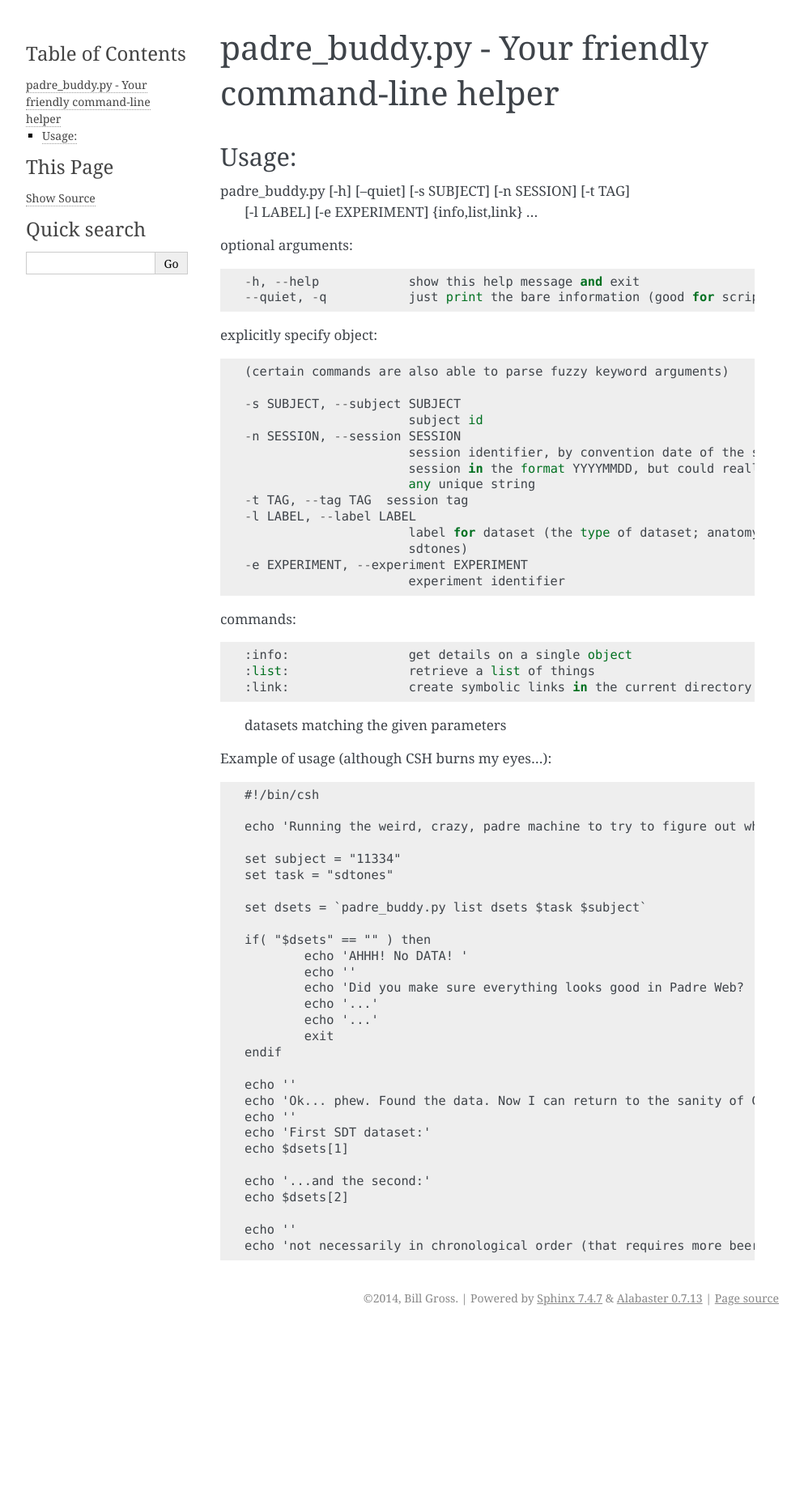
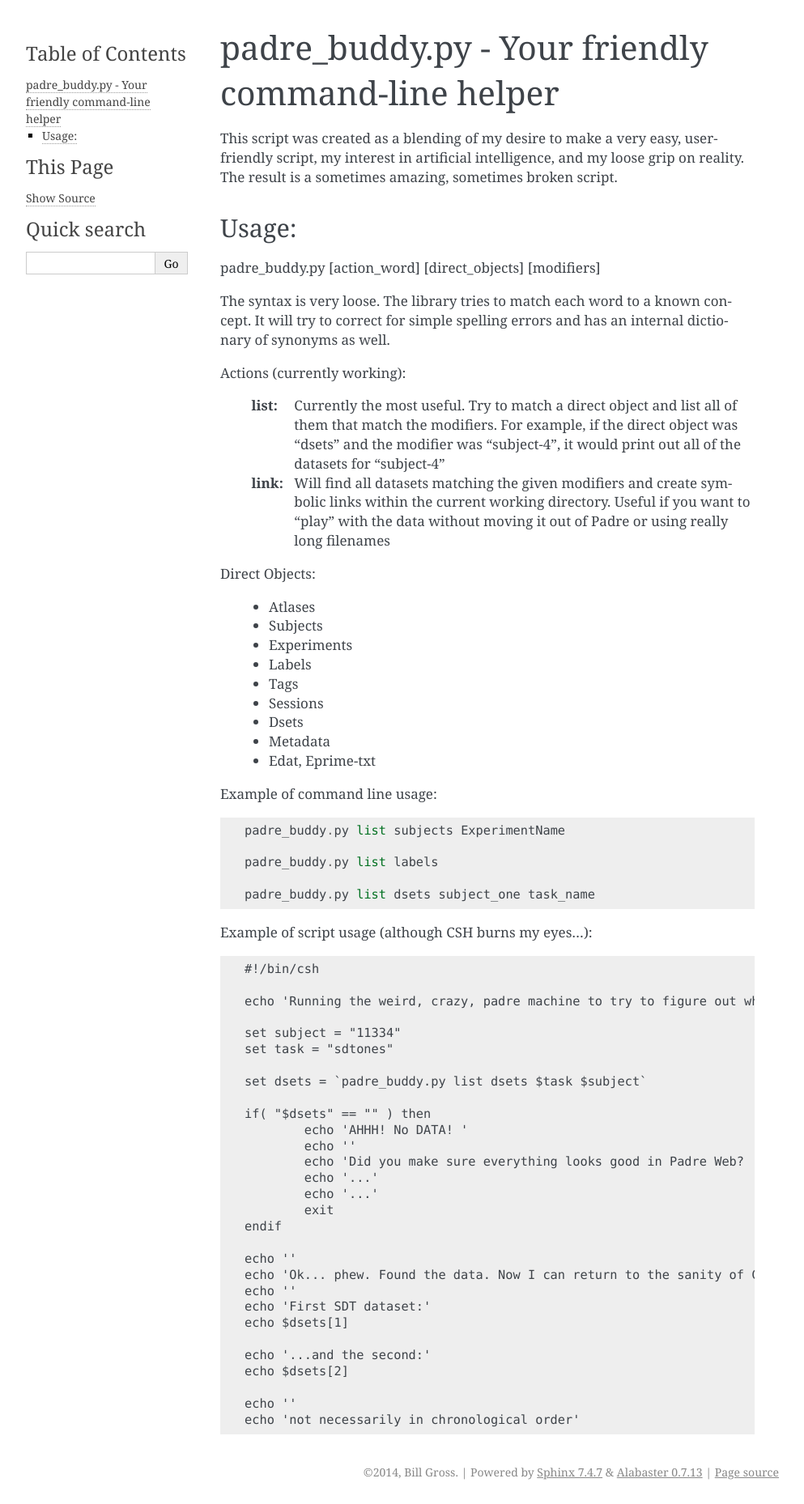
Before and after one commit to azraq27/padre, a Sphinx documentation site: the page built from docs/source/padre_buddy.py.rst, in a window 1280 px wide. Shown: the whole page at 81% size, without its empty margins (148-1141 px from the left). Built offline with Sphinx 7.4.7, drawn with Linux system fonts in a browser that asks for light colours; before the commit the page ends 1643 px from its top, so only the background shows below that.

Commit message:
update padre_buddy docs to current version

```diff
--- a/docs/source/padre_buddy.py.rst
+++ b/docs/source/padre_buddy.py.rst
@@ -1,44 +1,51 @@
 padre_buddy.py - Your friendly command-line helper
 ===================================================
+
+This script was created as a blending of my desire to make a very easy, user-friendly script,
+my interest in artificial intelligence, and my loose grip on reality. The result is a sometimes
+amazing, sometimes broken script.
 
 Usage:
 ----------
 
-padre_buddy.py [-h] [--quiet] [-s SUBJECT] [-n SESSION] [-t TAG]
-                      [-l LABEL] [-e EXPERIMENT]
-                      {info,list,link} ...
+padre_buddy.py [action_word] [direct_objects] [modifiers]
 
-optional arguments::
+The syntax is very loose. The library tries to match each word to a known concept. It will try to correct for
+simple spelling errors and has an internal dictionary of synonyms as well.
 
-  -h, --help            show this help message and exit
-  --quiet, -q           just print the bare information (good for scripts)
+Actions (currently working):
 
-explicitly specify object::
+	:list:		Currently the most useful. Try to match a direct object and
+			list all of them that match the modifiers. For example, if the
+			direct object was "dsets" and the modifier was "subject-4", it
+			would print out all of the datasets for "subject-4"
+	:link:		Will find all datasets matching the given modifiers and
+			create symbolic links within the current working directory. Useful
+			if you want to "play" with the data without moving it out of Padre
+			or using really long filenames
 
-  (certain commands are also able to parse fuzzy keyword arguments)
+Direct Objects:
 
-  -s SUBJECT, --subject SUBJECT
-                        subject id
-  -n SESSION, --session SESSION
-                        session identifier, by convention date of the scanning
-                        session in the format YYYYMMDD, but could really be
-                        any unique string
-  -t TAG, --tag TAG  session tag
-  -l LABEL, --label LABEL
-                        label for dataset (the type of dataset; anatomy,
-                        sdtones)
-  -e EXPERIMENT, --experiment EXPERIMENT
-                        experiment identifier
+	* Atlases
+	* Subjects
+	* Experiments
+	* Labels
+	* Tags
+	* Sessions
+	* Dsets
+	* Metadata
+	* Edat, Eprime-txt
 
-commands::
+Example of command line usage::
 
-:info:                get details on a single object
-:list:                retrieve a list of things
-:link:                create symbolic links in the current directory to
-                      datasets matching the given parameters
+	padre_buddy.py list subjects ExperimentName
+
+	padre_buddy.py list labels
+
+	padre_buddy.py list dsets subject_one task_name
 
 
-Example of usage (although CSH burns my eyes...)::
+Example of script usage (although CSH burns my eyes...)::
 
 	#!/bin/csh
 
@@ -68,4 +75,4 @@ Example of usage (although CSH burns my eyes...)::
 	echo $dsets[2]
 
 	echo ''
-	echo 'not necessarily in chronological order (that requires more beer)'
+	echo 'not necessarily in chronological order'
```
